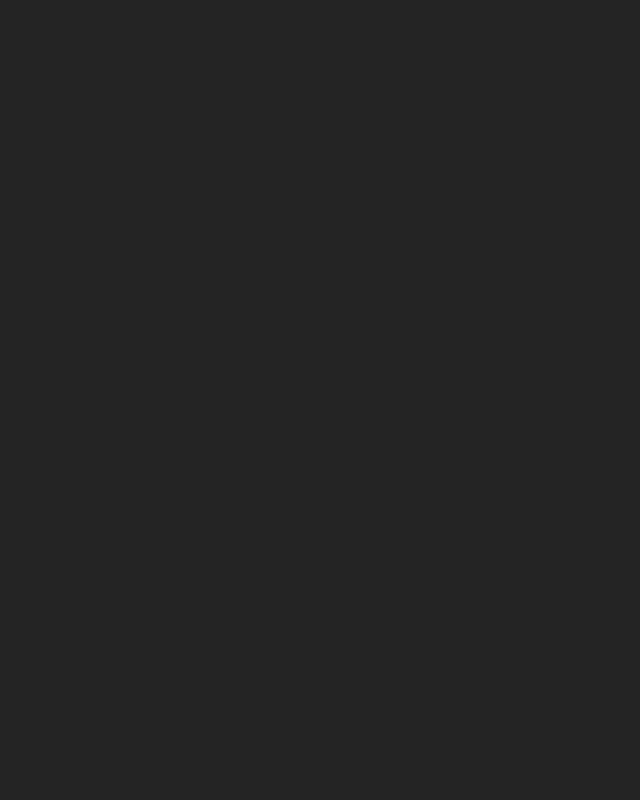
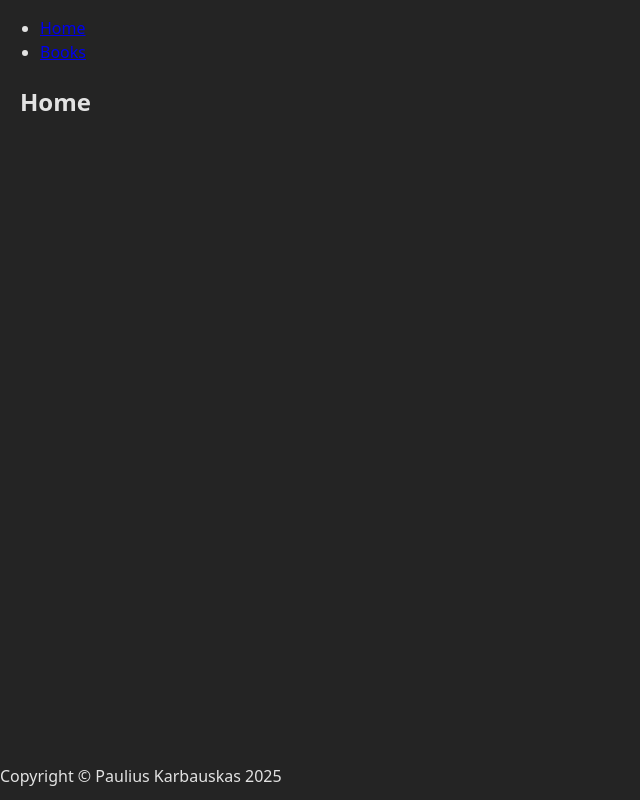
Before and after one commit to Paulius19Ka/Backend_atsiskaitymas, a React (Vite) app in the folder client/: page / in a window 1280 px wide. Shown: the whole page, without its empty margins (0-640 px from the left). Built offline with nearby package versions, Linux system fonts and the light colour scheme.

Commit message:
router, routes, header, footer, pages

```diff
--- a/client/package.json
+++ b/client/package.json
@@ -15,7 +15,9 @@
     "@mui/icons-material": "^7.1.0",
     "@mui/material": "^7.1.0",
     "react": "^19.0.0",
-    "react-dom": "^19.0.0"
+    "react-dom": "^19.0.0",
+    "react-router": "^7.6.1",
+    "styled-components": "^6.1.18"
   },
   "devDependencies": {
     "@eslint/js": "^9.21.0",
--- a/client/src/App.tsx
+++ b/client/src/App.tsx
@@ -1,9 +1,19 @@
+import { Route, Routes } from "react-router"
+import MainOutlet from "./components/outlets/MainOutlet"
+import Home from "./components/pages/Home"
+import Books from "./components/pages/Books"
+
 const App = () => {
 
 
   return (
     <>
-
+      <Routes>
+        <Route path='' element={<MainOutlet />}>
+          <Route index element={<Home />} />
+          <Route path='books' element={<Books />} />
+        </Route>
+      </Routes>
     </>
   )
 }
--- /dev/null
+++ b/client/src/components/UI/organisms/Footer.tsx
@@ -0,0 +1,9 @@
+const Footer = () => {
+  return (
+    <footer>
+      <span>Copyright &copy; Paulius Karbauskas {new Date().getFullYear()}</span>
+    </footer>
+  );
+}
+
+export default Footer;
--- /dev/null
+++ b/client/src/components/UI/organisms/Header.tsx
@@ -0,0 +1,16 @@
+import { NavLink } from "react-router";
+
+const Header = () => {
+  return (
+    <header>
+      <nav>
+        <ul>
+          <li><NavLink to=''>Home</NavLink></li>
+          <li><NavLink to='/books'>Books</NavLink></li>
+        </ul>
+      </nav>
+    </header>
+  );
+}
+
+export default Header;
--- /dev/null
+++ b/client/src/components/outlets/MainOutlet.tsx
@@ -0,0 +1,24 @@
+import { Outlet } from "react-router";
+import styled from "styled-components";
+import Header from "../UI/organisms/Header";
+import Footer from "../UI/organisms/Footer";
+
+const StyledMain = styled.main`
+  min-height: calc(100vh - 100px - 40px);
+
+  margin: 20px 20px;
+`;
+
+const MainOutlet = () => {
+  return (
+    <>
+      <Header />
+      <StyledMain>
+        <Outlet />
+      </StyledMain>
+      <Footer />
+    </>
+  );
+}
+
+export default MainOutlet;
--- /dev/null
+++ b/client/src/components/pages/Books.tsx
@@ -0,0 +1,9 @@
+const Books = () => {
+  return (
+    <section>
+      <h2>Books</h2>
+    </section>
+  );
+}
+
+export default Books;
--- /dev/null
+++ b/client/src/components/pages/Home.tsx
@@ -0,0 +1,9 @@
+const Home = () => {
+  return (
+    <section>
+      <h2>Home</h2>
+    </section>
+  );
+}
+
+export default Home;
--- a/client/src/main.tsx
+++ b/client/src/main.tsx
@@ -1,7 +1,10 @@
 import { createRoot } from 'react-dom/client';
 import './index.css';
 import App from './App.tsx';
+import { BrowserRouter } from 'react-router';
 
 createRoot(document.getElementById('root') as HTMLDivElement).render(
-  <App />
+  <BrowserRouter>
+    <App />
+  </BrowserRouter>
 )
```
Also changed, not shown: 1 other file (tests, documents, lock files or other folders).
